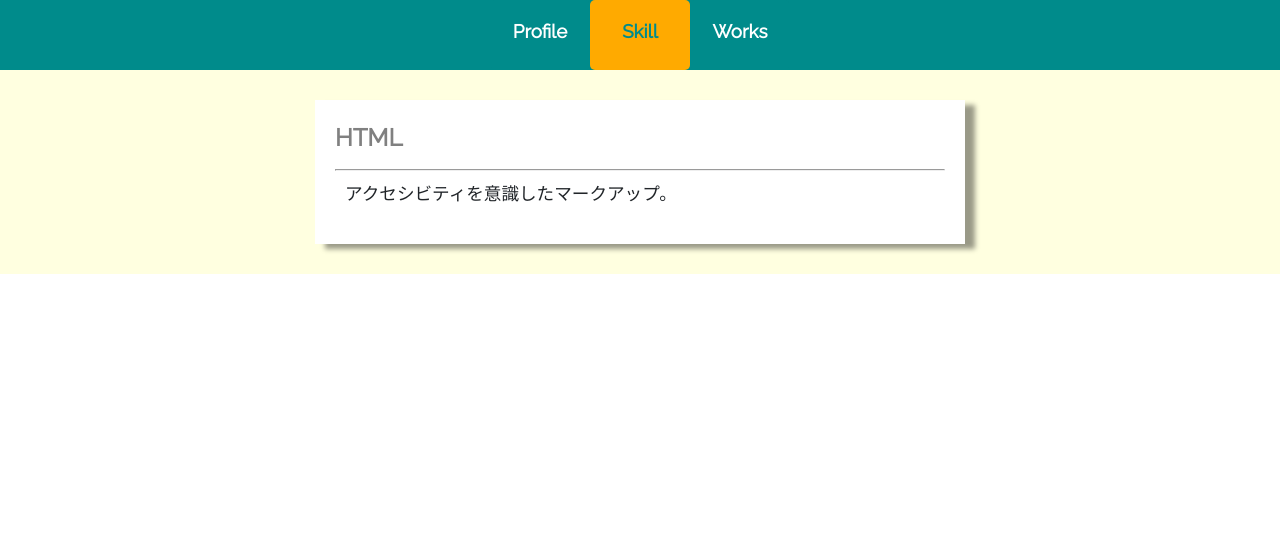
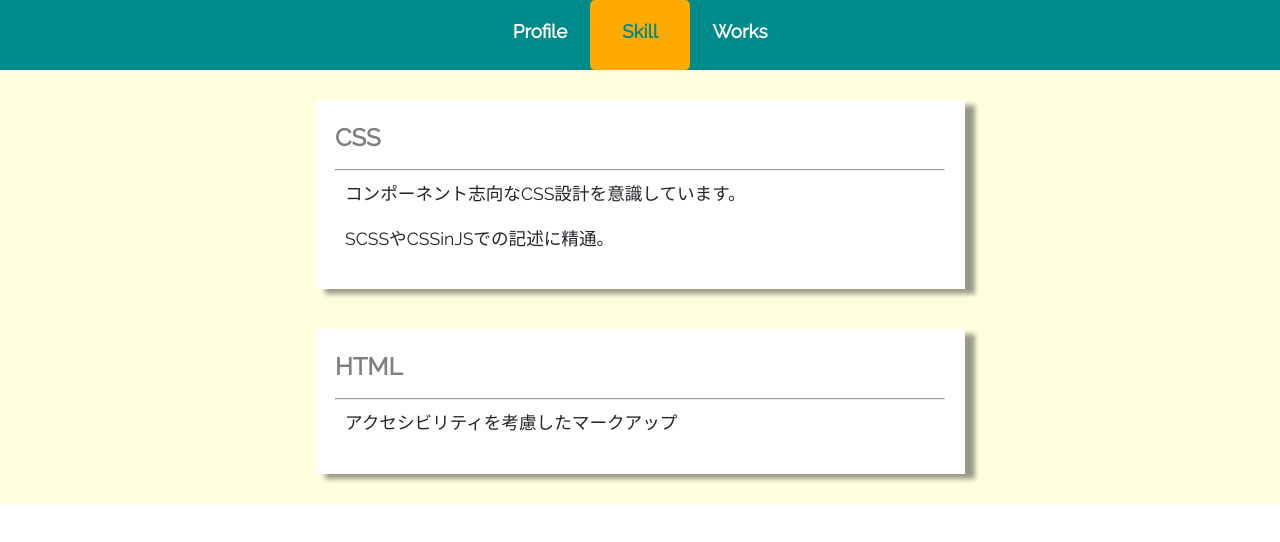
Before and after one commit to sukemaru-injp/next-first, a Next.js app: page /skill in a window 1280 px wide. Shown: the top 542 px of the page. Built offline with nearby package versions, Linux system fonts and the light colour scheme.

Commit message:
add_skill_cards

```diff
--- /dev/null
+++ b/components/templates/SkillCards.tsx
@@ -0,0 +1,50 @@
+import styled from 'styled-components'
+import CardWithTitle from '../parts/CardWithTitle'
+import { map } from 'lodash'
+
+interface Skill {
+  title: string,
+  sentence: string[]
+}
+const InnerWrapper = styled.div`
+padding: 20px;
+`
+const Content = styled.p`
+line-height: 1.2rem;
+font-size: 1.1rem;
+padding: 5px 10px;
+`
+
+const skillInner = [
+  {
+    title: 'CSS',
+    sentence: ['コンポーネント志向なCSS設計を意識しています。', 'SCSSやCSSinJSでの記述に精通。']
+  },
+  {
+    title: 'HTML',
+    sentence: ['アクセシビリティを考慮したマークアップ']
+  }
+]
+
+const SkillCards = () => {
+  return (
+    <>
+      {map(skillInner, (v: Skill, idx) => {
+        return <InnerWrapper>
+          <CardWithTitle
+            key={`skill${idx}`}
+            title={v.title}>
+            {map(v.sentence, (item, idx) => {
+              return <Content>
+                { item }
+              </Content>
+            })
+            }
+          </CardWithTitle>
+        </InnerWrapper>
+      })}
+    </>
+  )
+}
+
+export default SkillCards
--- a/pages/skill/index.tsx
+++ b/pages/skill/index.tsx
@@ -1,6 +1,6 @@
 import type { NextPage } from 'next'
 import styled from 'styled-components'
-import CardWithTitle from '../../components/parts/CardWithTitle'
+import SkillCards from '../../components/templates/SkillCards'
 
 const PageWrapper = styled.div`
 padding: 10px;
@@ -9,27 +9,11 @@ align-items: center;
 flex-flow: column;
 `
 
-const InnerWrapper = styled.div`
-padding: 20px;
-`
-
-const Content = styled.p`
-line-height: 1.2rem;
-font-size: 1.1rem;
-padding: 5px 10px;
-`
 const Skill: NextPage = () => {
   return (
     <>
       <PageWrapper>
-        <InnerWrapper>
-          <CardWithTitle
-            title="HTML">
-            <Content>
-            アクセシビティを意識したマークアップ。
-            </Content>
-          </CardWithTitle>
-        </InnerWrapper>
+        <SkillCards />
       </PageWrapper>
     </>
   )
```
